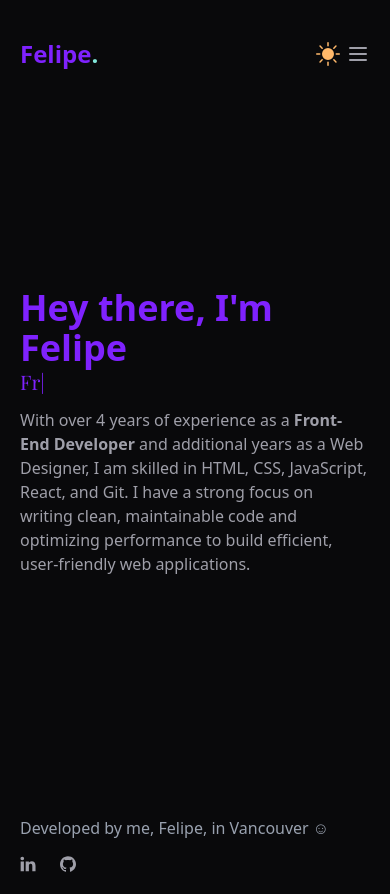
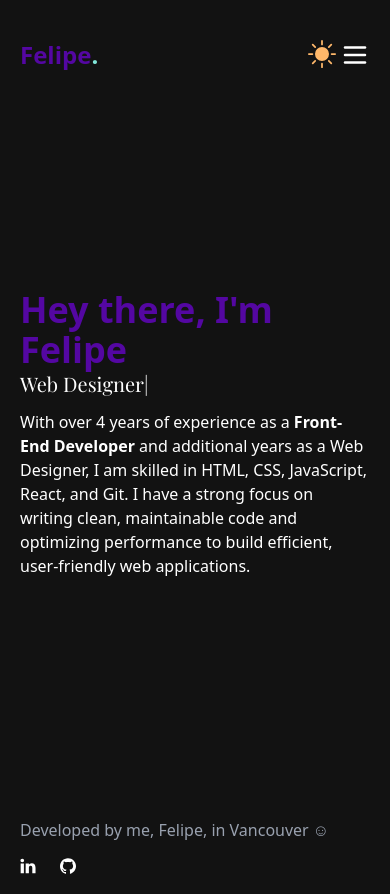
Before and after one commit to psyout/portfolio-app, a Next.js app: page / in a window 390 px wide. Both pictures are taken after a click on the button "Toggle theme". Built offline with nearby package versions, Linux system fonts and the light colour scheme; a web font is replaced by a local one.

Commit message:
create navbar logic to show on mobile

```diff
--- a/app/globals.css
+++ b/app/globals.css
@@ -42,74 +42,35 @@
   --radius-lg: var(--radius);
   --radius-xl: calc(var(--radius) + 4px);
 }
+@layer base {
+  @layer base {
+    :root {
+      --text-color: #4d4b4b;
+      --title-color: hsl(270, 92%, 33%);
+      --background: 0 0% 100%;
+      --foreground: 224 71.4% 4.1%;
+      --card: 0 0% 100%;
+      --card-foreground: 224 71.4% 4.1%;
+      --primary: 262.1 83.3% 57.8%;
+      --primary-foreground: oklch(0.606 0.25 292.717);
+      --secondary: 220 14.3% 95.9%;
+      --secondary-foreground: 220.9 39.3% 11%;
+      --muted: 220 14.3% 95.9%;
+      --muted-foreground: 220 8.9% 46.1%;
+    }
 
-:root {
-  --radius: 0.3rem;
-  --background: oklch(1 0 0);
-  --foreground: oklch(0.141 0.005 285.823);
-  --card: oklch(1 0 0);
-  --card-foreground: oklch(0.141 0.005 285.823);
-  --popover: oklch(1 0 0);
-  --popover-foreground: oklch(0.141 0.005 285.823);
-  --primary: oklch(0.606 0.25 292.717);
-  --primary-foreground: oklch(0.969 0.016 293.756);
-  --secondary: oklch(0.967 0.001 286.375);
-  --secondary-foreground: oklch(0.21 0.006 285.885);
-  --muted: oklch(0.967 0.001 286.375);
-  --muted-foreground: oklch(0.552 0.016 285.938);
-  --accent: oklch(0.967 0.001 286.375);
-  --accent-foreground: oklch(0.21 0.006 285.885);
-  --destructive: oklch(0.577 0.245 27.325);
-  --border: oklch(0.92 0.004 286.32);
-  --input: oklch(0.92 0.004 286.32);
-  --ring: oklch(0.606 0.25 292.717);
-  --chart-1: oklch(0.646 0.222 41.116);
-  --chart-2: oklch(0.6 0.118 184.704);
-  --chart-3: oklch(0.398 0.07 227.392);
-  --chart-4: oklch(0.828 0.189 84.429);
-  --chart-5: oklch(0.769 0.188 70.08);
-  --sidebar: oklch(0.985 0 0);
-  --sidebar-foreground: oklch(0.141 0.005 285.823);
-  --sidebar-primary: oklch(0.606 0.25 292.717);
-  --sidebar-primary-foreground: oklch(0.969 0.016 293.756);
-  --sidebar-accent: oklch(0.967 0.001 286.375);
-  --sidebar-accent-foreground: oklch(0.21 0.006 285.885);
-  --sidebar-border: oklch(0.92 0.004 286.32);
-  --sidebar-ring: oklch(0.606 0.25 292.717);
-}
-
-.dark {
-  --background: oklch(0.141 0.005 285.823);
-  --foreground: oklch(0.985 0 0);
-  --card: oklch(0.21 0.006 285.885);
-  --card-foreground: oklch(0.985 0 0);
-  --popover: oklch(0.21 0.006 285.885);
-  --popover-foreground: oklch(0.985 0 0);
-  --primary: oklch(0.541 0.281 293.009);
-  --primary-foreground: oklch(0.969 0.016 293.756);
-  --secondary: oklch(0.274 0.006 286.033);
-  --secondary-foreground: oklch(0.985 0 0);
-  --muted: oklch(0.274 0.006 286.033);
-  --muted-foreground: oklch(0.705 0.015 286.067);
-  --accent: oklch(0.274 0.006 286.033);
-  --accent-foreground: oklch(0.985 0 0);
-  --destructive: oklch(0.704 0.191 22.216);
-  --border: oklch(1 0 0 / 10%);
-  --input: oklch(1 0 0 / 15%);
-  --ring: oklch(0.541 0.281 293.009);
-  --chart-1: oklch(0.488 0.243 264.376);
-  --chart-2: oklch(0.696 0.17 162.48);
-  --chart-3: oklch(0.769 0.188 70.08);
-  --chart-4: oklch(0.627 0.265 303.9);
-  --chart-5: oklch(0.645 0.246 16.439);
-  --sidebar: oklch(0.21 0.006 285.885);
-  --sidebar-foreground: oklch(0.985 0 0);
-  --sidebar-primary: oklch(0.541 0.281 293.009);
-  --sidebar-primary-foreground: oklch(0.969 0.016 293.756);
-  --sidebar-accent: oklch(0.274 0.006 286.033);
-  --sidebar-accent-foreground: oklch(0.985 0 0);
-  --sidebar-border: oklch(1 0 0 / 10%);
-  --sidebar-ring: oklch(0.541 0.281 293.009);
+    .dark {
+      --text-color: hsl(0, 0%, 100%);
+      --background: 224 71.4% 4.1%;
+      --foreground: 210 20% 98%;
+      --card: 224 71.4% 4.1%;
+      --card-foreground: 210 20% 98%;
+      --primary: 263.4 70% 50.4%;
+      --primary-foreground: 210 20% 98%;
+      --secondary: 215 27.9% 16.9%;
+      --secondary-foreground: 210 20% 98%;
+    }
+  }
 }
 
 @layer base {
@@ -118,9 +79,16 @@
   }
   body {
     @apply bg-background text-primary p-5;
+    color: var(--main-text-color); /* Use the custom main text color */
   }
 
   .title {
-    @apply decoration-border/75 font-sans text-4xl font-bold underline decoration-2 underline-offset-8 md:text-5xl;
+    @apply font-sans text-4xl font-bold decoration-2 underline-offset-8 md:text-5xl;
+    color: var(--title-color); /* Use the custom title color */
+  }
+
+  .text {
+    @apply font-sans;
+    color: var(--text-color);
   }
 }
--- a/components/header.tsx
+++ b/components/header.tsx
@@ -25,7 +25,7 @@ const Header = () => {
         {/* Logo */}
         <Link
           href='/'
-          className={`text-2xl font-extrabold ${getZIndexClass()}`}
+          className={`title text-2xl font-extrabold ${getZIndexClass()}`}
         >
           Felipe<span style={{ color: '#81E6D9' }}>.</span>
         </Link>
@@ -34,19 +34,15 @@ const Header = () => {
           {/* Burger Icon */}
           <button
             onClick={toggleMenu}
-            className={`text-muted-foreground order-1 cursor-pointer focus:outline-none sm:hidden ${getZIndexClass()}`}
+            className={`order-1 cursor-pointer focus:outline-none sm:hidden ${getZIndexClass()}`}
             aria-label='Toggle menu'
           >
-            {menuOpen ? (
-              <X size={24} className='cursor-pointer' />
-            ) : (
-              <Menu size={24} className='cursor-pointer' />
-            )}
+            {menuOpen ? <X size={30} /> : <Menu size={30} />}
           </button>
 
           {/* Navigation Menu */}
           <div
-            className={`fixed inset-0 z-40 transform bg-indigo-50/85 backdrop-blur-xs ${
+            className={`bg-primary fixed inset-0 z-40 transform backdrop-blur-xs ${
               menuOpen ? 'translate-x-0' : 'translate-x-full'
             } transition-transform duration-200 ease-in-out sm:static sm:flex sm:translate-x-0 sm:bg-transparent`}
           >
--- a/components/intro.tsx
+++ b/components/intro.tsx
@@ -11,12 +11,19 @@ const Intro = () => {
       <div className='mt-2 flex-1 md:mt-0'>
         <h1 className='title no-underline'>Hey there, I&#39;m Felipe</h1>
         <TypeAnimation
-          sequence={['Front-end Developer', 'Web Designer', 'Enthusiast']}
+          sequence={[
+            'Front-end Developer',
+            400,
+            'Web Designer',
+            400,
+            'Enthusiast',
+            400
+          ]}
           speed={50}
           repeat={Infinity}
           className='font-serif text-xl'
         />
-        <p className='text-muted-foreground text-md mt-3 font-light sm:w-2xl sm:text-lg'>
+        <p className='text mt-3 font-light sm:w-2xl sm:text-lg'>
           With over 4 years of experience as a
           <span style={{ fontWeight: '700' }}> Front-End Developer</span> and
           additional years as a Web Designer, I am skilled in HTML, CSS,
--- a/components/theme-toggle.tsx
+++ b/components/theme-toggle.tsx
@@ -3,8 +3,9 @@
 import { useEffect, useState } from 'react'
 import { useTheme } from 'next-themes'
 import { Button } from '@/components/ui/button'
-import { BsMoonStarsFill } from 'react-icons/bs'
+import { FaMoon } from 'react-icons/fa'
 import { BsSunFill } from 'react-icons/bs'
+
 export default function ThemeToggle() {
   const { setTheme, resolvedTheme } = useTheme()
   const [mounted, setMounted] = useState(false)
@@ -20,9 +21,9 @@ export default function ThemeToggle() {
       onClick={() => setTheme(resolvedTheme === 'dark' ? 'light' : 'dark')}
     >
       {resolvedTheme === 'dark' ? (
-        <BsSunFill className='size-6 text-orange-300' />
+        <BsSunFill className='size-7 text-orange-300' />
       ) : (
-        <BsMoonStarsFill className='size-5 text-sky-950' />
+        <FaMoon className='size-6 text-sky-950' />
       )}
       <span className='sr-only'>Toggle theme</span>
     </Button>
```
